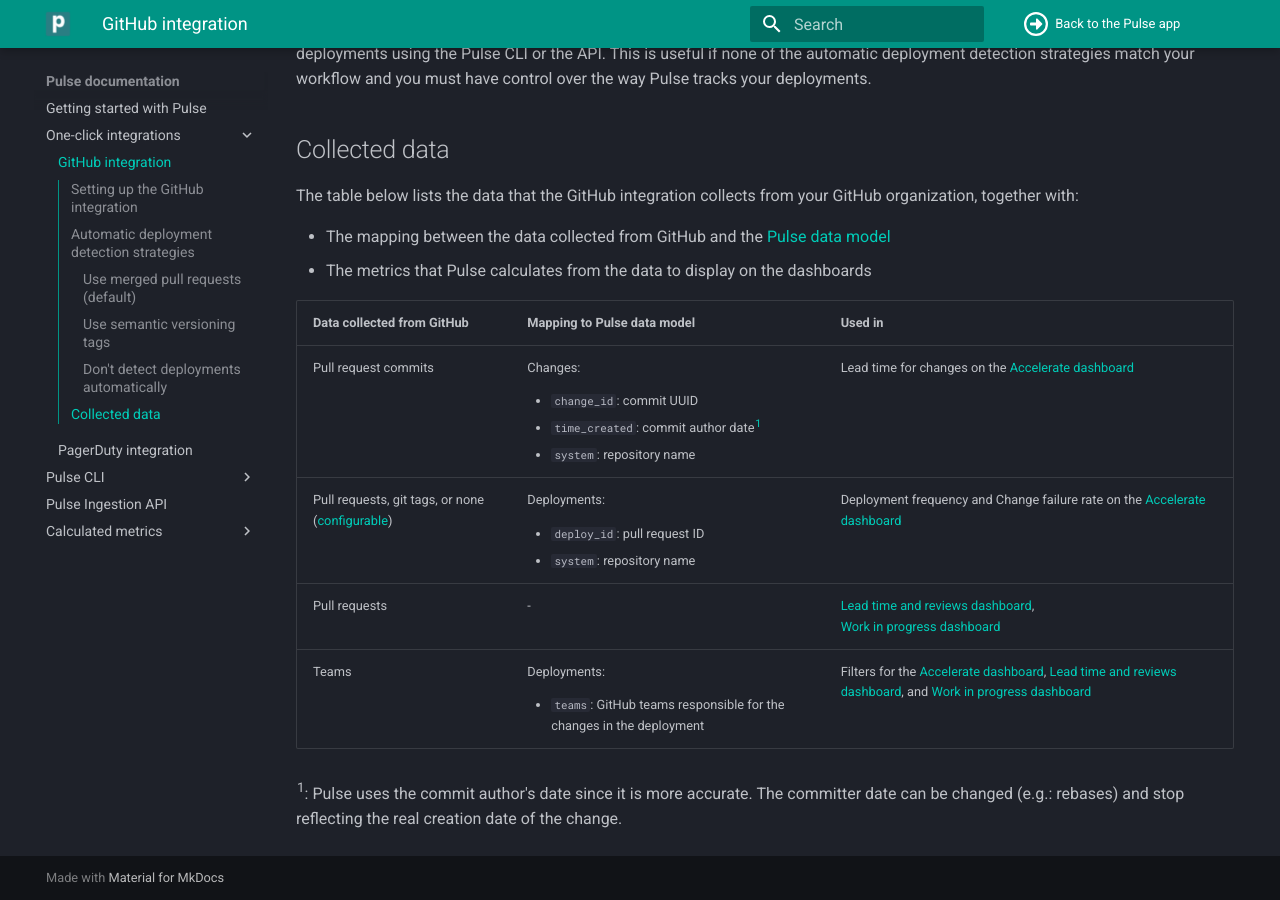
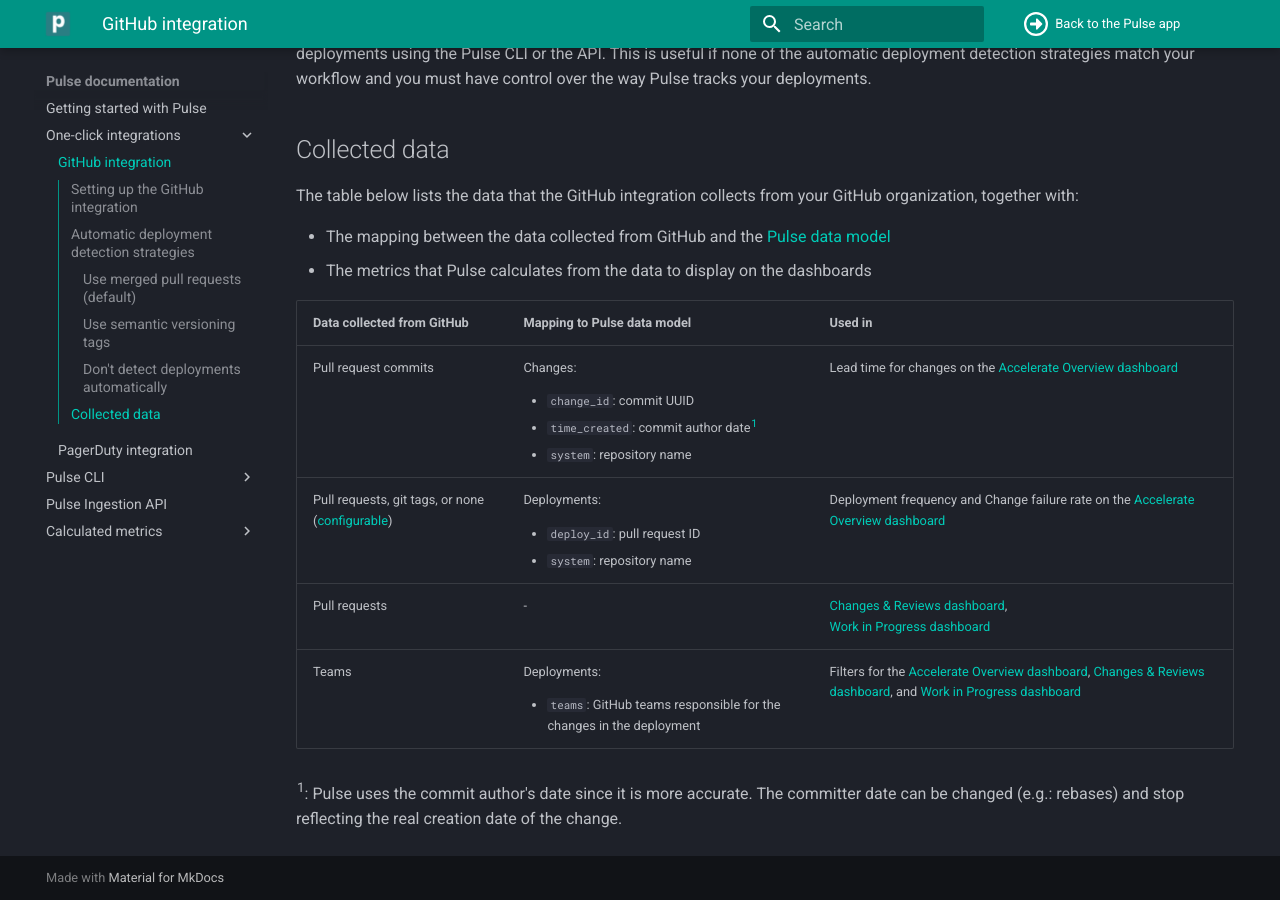
Before and after one commit to codacy/pulse-user-docs, an MkDocs documentation site: the page built from docs/one-click-integrations/github-integration.md, in a window 1280 px wide and 900 px high, scrolled down 3324 px. Built offline with MkDocs 1.6.1 and Material for MkDocs 9.7.7, drawn with Linux system fonts in a browser that asks for light colours; some of the changed text lies outside the part shown.

```diff
--- a/docs/one-click-integrations/github-integration.md
+++ b/docs/one-click-integrations/github-integration.md
@@ -4,11 +4,11 @@ Pulse integrates directly with GitHub to receive data about changes and deployme
 
 -   [Lead time for changes](../metrics/accelerate.md#lead-time-for-changes), including the following drill-down metrics:
 
-    -   [Lead time for changes sub-metrics](../metrics/lead-time-reviews.md#lead-time-for-changes-sub-metrics)
+    -   [Changes metrics](../metrics/accelerate-changes.md#changes-metrics)
 
-    -   [Review metrics](../metrics/lead-time-reviews.md#review-metrics)
+    -   [Reviews metrics](../metrics/accelerate-changes.md#reviews-metrics)
 
-    -   [Work in progress metrics](../metrics/work-in-progress.md)
+    -   [Work in progress metrics](../metrics/accelerate-wip.md)
 
 -   [Deployment frequency](../metrics/accelerate.md#deployment-frequency)
 
@@ -99,7 +99,7 @@ The table below lists the data that the GitHub integration collects from your Gi
             <li><code>system</code>: repository name</li>
         </ul>
     </td>
-    <td>Lead time for changes on the <a href="../../metrics/accelerate/">Accelerate dashboard</a></td>
+    <td>Lead time for changes on the <a href="../../metrics/accelerate/">Accelerate Overview dashboard</a></td>
 </tr>
 <tr>
     <td>Pull requests, git tags, or none (<a href="#deployment-detection-strategy">configurable</a>)</td>
@@ -110,14 +110,14 @@ The table below lists the data that the GitHub integration collects from your Gi
             <li><code>system</code>: repository name</li>
         </ul>
     </td>
-    <td>Deployment frequency and Change failure rate on the <a href="../../metrics/accelerate/">Accelerate dashboard</a></td>
+    <td>Deployment frequency and Change failure rate on the <a href="../../metrics/accelerate/">Accelerate Overview dashboard</a></td>
 </tr>
 <tr>
     <td>Pull requests</td>
     <td>
         -
     </td>
-    <td><a href="../../metrics/lead-time-reviews/">Lead time and reviews dashboard</a>,<br/><a href="../../metrics/work-in-progress/">Work in progress dashboard</a></td>
+    <td><a href="../../metrics/accelerate-changes/">Changes & Reviews dashboard</a>,<br/><a href="../../metrics/accelerate-wip/">Work in Progress dashboard</a></td>
 </tr>
 <tr>
     <td>Teams</td>
@@ -127,7 +127,7 @@ The table below lists the data that the GitHub integration collects from your Gi
             <li><code>teams</code>: GitHub teams responsible for the changes in the deployment</li>
         </ul>
     </td>
-    <td>Filters for the <a href="../../metrics/accelerate/">Accelerate dashboard</a>, <a href="../../metrics/lead-time-reviews/">Lead time and reviews dashboard</a>, and <a href="../../metrics/work-in-progress/">Work in progress dashboard</a></td>
+    <td>Filters for the <a href="../../metrics/accelerate/">Accelerate Overview dashboard</a>, <a href="../../metrics/accelerate-changes/">Changes & Reviews dashboard</a>, and <a href="../../metrics/accelerate-wip/">Work in Progress dashboard</a></td>
 </tr>
 </table>
 
--- a/mkdocs.yml
+++ b/mkdocs.yml
@@ -61,5 +61,5 @@ nav:
   - "Pulse Ingestion API": https://ingestion.pulse.codacy.com/v1/api-docs
   - "Calculated metrics":
     - metrics/accelerate.md
-    - metrics/lead-time-reviews.md
-    - metrics/work-in-progress.md
+    - metrics/accelerate-changes.md
+    - metrics/accelerate-wip.md
```
Also changed, not shown: docs/index.md (+4 -4 lines), docs/metrics/accelerate-changes.md (renamed from docs/metrics/lead-time-reviews.md, +4 -4 lines), docs/one-click-integrations/pagerduty-integration.md (+1 -1 lines), docs/metrics/accelerate-wip.md (renamed from docs/metrics/work-in-progress.md).
